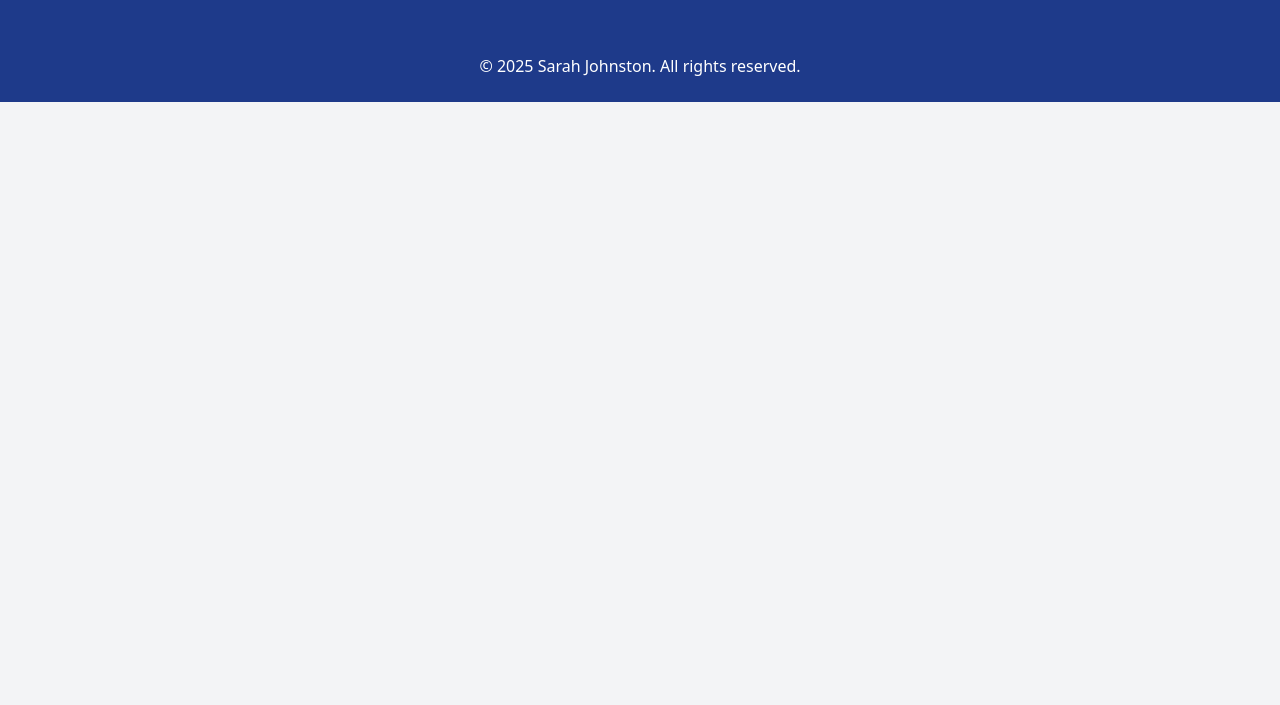
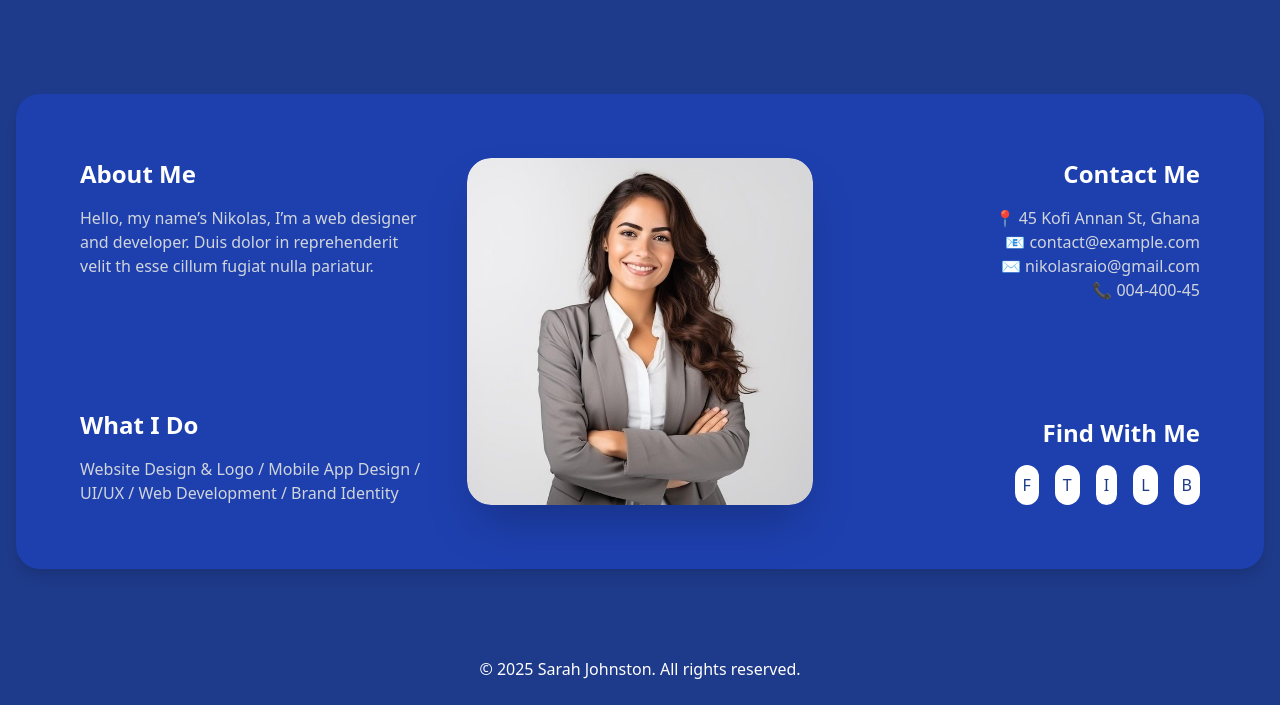
Before and after one commit to nathan79-c/Potefolio-Sarah, a plain HTML site: page index.html in a window 1280 px wide. Shown: the part 866-1571 px from the top of the page. Before the commit the page ends 968 px from the top, so only its background shows below. Drawn offline with nearby package versions, Linux system fonts and the light colour scheme.

Commit message:
creation of card presentation

```diff
--- a/index.html
+++ b/index.html
@@ -115,10 +115,10 @@
   </header>
 
   <!-- Main Content -->
-  <main class=" pt-24">
+  <main class=" bg-blue-900 pt-24">
 
     <!-- Hero Section -->
-    <section class=" px-24 bg-blue-900 text-white h-screen flex items-center justify-center">
+    <section class=" px-24  text-white h-screen flex items-center justify-center">
       <div class=" mx-auto px-6 flex flex-col md:flex-row items-center justify-between w-full">
 
         <!-- Left Text -->
@@ -148,6 +148,66 @@
 
     <!-- Tu pourras ajouter ici d’autres sections (about, service, etc.) -->
 
+        <!-- Section Profil (sous Hero) -->
+<section class="w-full flex justify-center px-4 py-16">
+    <div class="bg-blue-800 rounded-3xl w-full max-w-screen-xl grid grid-cols-1 md:grid-cols-3 gap-10 p-12 md:p-16 text-white shadow-lg">
+
+      <!-- Colonne Gauche -->
+      <div class="flex flex-col justify-between space-y-12">
+        <!-- About Me -->
+        <div>
+          <h2 class="text-2xl font-bold mb-4">About Me</h2>
+          <p class="text-base text-gray-300">
+            Hello, my name’s Nikolas, I’m a web designer and developer. Duis dolor in reprehenderit velit th esse cillum fugiat nulla pariatur.
+          </p>
+        </div>
+
+        <!-- What I Do -->
+        <div>
+          <h2 class="text-2xl font-bold mb-4">What I Do</h2>
+          <p class="text-base text-gray-300">
+            Website Design & Logo / Mobile App Design / UI/UX / Web Development / Brand Identity
+          </p>
+        </div>
+      </div>
+
+      <!-- Colonne Centre (Image) -->
+      <div class="flex justify-center items-center">
+        <div class="rounded-3xl overflow-hidden shadow-2xl w-[320px] h-[420px]">
+          <img src="img/profile.jpeg" alt="Owner Photo" class="w-full h-full object-cover rounded-3xl">
+        </div>
+      </div>
+
+      <!-- Colonne Droite -->
+      <div class="flex flex-col justify-between space-y-12 text-right">
+        <!-- Contact -->
+        <div>
+          <h2 class="text-2xl font-bold mb-4">Contact Me</h2>
+          <p class="text-base text-gray-300">📍 45 Kofi Annan St, Ghana</p>
+          <p class="text-base text-gray-300">📧 contact@example.com</p>
+          <p class="text-base text-gray-300">✉️ nikolasraio@gmail.com</p>
+          <p class="text-base text-gray-300">📞 004-400-45</p>
+        </div>
+
+        <!-- Réseaux -->
+        <div>
+          <h2 class="text-2xl font-bold mb-4">Find With Me</h2>
+          <div class="flex justify-end space-x-4">
+            <a href="#" class="bg-white text-blue-900 p-2 rounded-full hover:bg-gray-300 transition">F</a>
+            <a href="#" class="bg-white text-blue-900 p-2 rounded-full hover:bg-gray-300 transition">T</a>
+            <a href="#" class="bg-white text-blue-900 p-2 rounded-full hover:bg-gray-300 transition">I</a>
+            <a href="#" class="bg-white text-blue-900 p-2 rounded-full hover:bg-gray-300 transition">L</a>
+            <a href="#" class="bg-white text-blue-900 p-2 rounded-full hover:bg-gray-300 transition">B</a>
+          </div>
+        </div>
+      </div>
+
+    </div>
+  </section>
+
+
+
+
   </main>
 
   <!-- FOOTER -->
```
